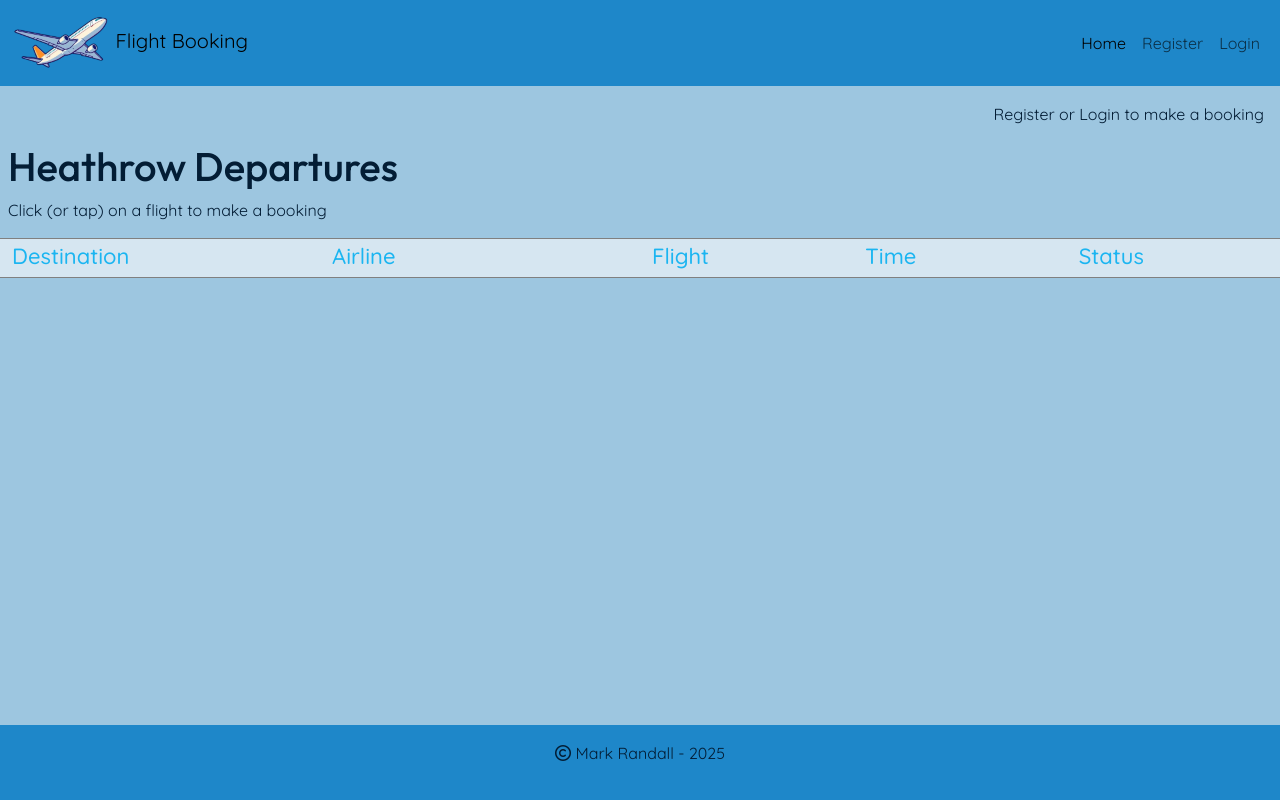
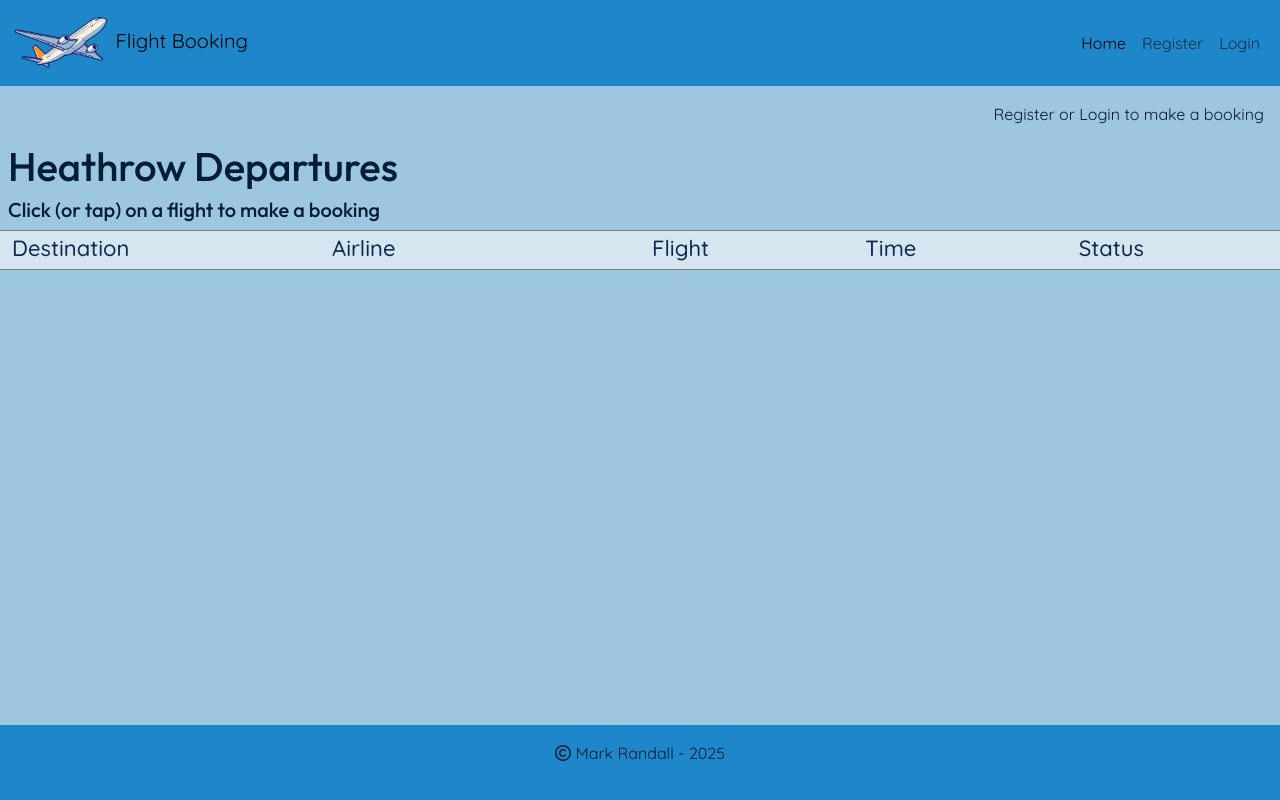
Before and after one commit to mogr20/flight-bookings, a Django app: page / in a window 1280 px wide. Run offline with Django 4.2, Linux system fonts and the light colour scheme; data that the repository does not hold is empty; some libraries are stand-ins or nearby versions.

Commit message:
FIX: accessbility for index.html, header sequential ordering (not skipping header numbers) and contrast on table column names

```diff
--- a/booking/templates/booking/index.html
+++ b/booking/templates/booking/index.html
@@ -4,7 +4,7 @@
 <!-- content starts here -->
 
 <h1 style="padding-left: 0.5rem;">Heathrow Departures</h1>
-<p style="padding-left: 0.5rem;">Click (or tap) on a flight to make a booking</p>
+<h2 class="h5" style="padding-left: 0.5rem;">Click (or tap) on a flight to make a booking</h2>
 
 <div class="container-fluid">
     <div class="row">
--- a/static/css/style.css
+++ b/static/css/style.css
@@ -16,6 +16,7 @@
     /* cloud white-blue */
     --black-color: #031d35;
     /* blue-black */
+    --lighter-black-color: #0d2c4d;
 }
 
 /* global styles */
@@ -32,8 +33,8 @@ h1, h2 {
 }
 
 h3 {
-    color: var(--highlight-color);
     font-size: 22px;
+    color: var(--lighter-black-color);
 }
 
 /* base.html */
```
Also changed, not shown: 1 other file.
